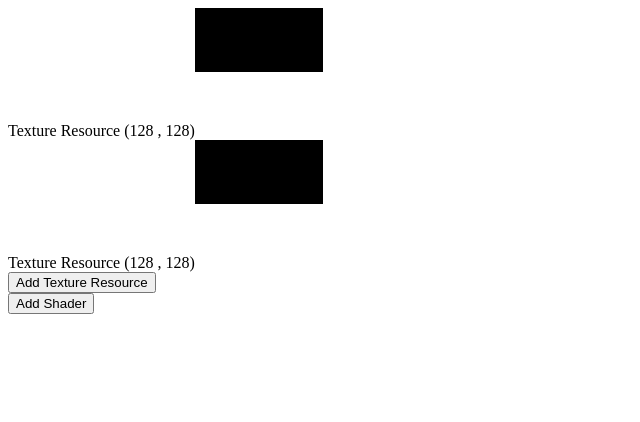
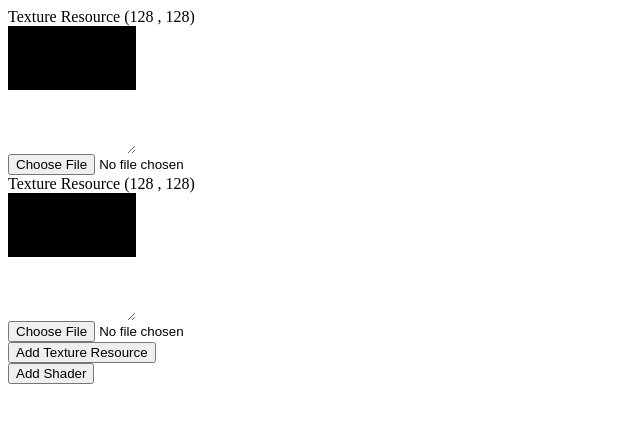
Before and after one commit to kvnnap/anvil-image-processing, a React app: page / in a window 1280 px wide. Shown: the top 422 px of the page, without its empty margins (0-640 px from the left). Built offline with nearby package versions, Linux system fonts and the light colour scheme.

Commit message:
WIP - Part 3 (Browsing and CSS for resizing)

```diff
--- a/src/components/Pipeline.tsx
+++ b/src/components/Pipeline.tsx
@@ -1,8 +1,8 @@
 import React from 'react';
-import { ITextureResource } from '../resources/ITextureResource';
 import { TextureResource } from '../resources/TextureResource';
 import { BlurShader } from '../shaders/BlurShader';
 import { IShader } from '../shaders/IShader';
+import { ResourceManager } from './ResourceManager';
 import { Shader } from './Shader';
 import { TextureResourceComponent } from './TexutreResourceComponent';
 
@@ -65,6 +65,7 @@ export class Pipeline extends React.Component<{}, PipelineState>
                 {shadNodes}
             </div>
             <button onClick={this.clickAddShader}>Add Shader</button>
+            <ResourceManager></ResourceManager>
         </div>;
     }
 }
--- /dev/null
+++ b/src/components/ResourceManager.tsx
@@ -0,0 +1,22 @@
+import { useState } from "react";
+import { TextureResource } from "../resources/TextureResource";
+import { TextureResourceComponent } from "./TexutreResourceComponent";
+
+type ResourceManagerStateItem =
+{
+    id?: number,
+    name?: string,
+    texResource: TextureResource
+}
+
+type ResourceManagerState =  ResourceManagerStateItem[];
+
+export function ResourceManager()
+{
+    const [state, setState] = useState<ResourceManagerState>([]);
+
+    let texNodes = state.map((res)=> {
+        return <TextureResourceComponent key={res.id} textureResource={res.texResource}></TextureResourceComponent>
+    });
+    return <div>{texNodes}</div>;
+}
--- a/src/components/TexutreResourceComponent.tsx
+++ b/src/components/TexutreResourceComponent.tsx
@@ -1,4 +1,5 @@
-import React from 'react';
+import { ChangeEvent, useEffect, useRef, useState } from 'react';
+import { Vector2 } from '../math/Vector2';
 import { TextureResource } from '../resources/TextureResource';
 
 type TextureResourceProp =
@@ -6,36 +7,49 @@ type TextureResourceProp =
     textureResource: TextureResource
 }
 
-export class TextureResourceComponent extends React.Component<TextureResourceProp>
+export function TextureResourceComponent(props : TextureResourceProp)
 {
-    private canvas: React.RefObject<HTMLCanvasElement> = React.createRef();
+    let canvas = useRef<HTMLCanvasElement>();
 
-    private updateCanvas()
+    let [dim, setDim] = useState(props.textureResource.getDimensions());
+
+    function updateCanvas()
     {
-        let canvas = this.canvas.current;
-        let ctx = canvas.getContext('2d');
-        let dim = this.props.textureResource.getDimensions();
-        ctx.putImageData(new ImageData(this.props.textureResource.getData(), dim.x), 0, 0);
+        let ctx = canvas.current.getContext('2d');
+        let dim = props.textureResource.getDimensions();
+        ctx.putImageData(new ImageData(props.textureResource.getData(), dim.x), 0, 0);
     }
 
-    componentDidMount(): void
+    useEffect(() => {
+        updateCanvas();
+    });
+
+    function handleFileChange(event: ChangeEvent<HTMLInputElement>)
     {
-        this.updateCanvas();
+        let file = event.target.files[0];
+
+        // For normal image types, read rgb using canvas
+        let image = new Image();
+        image.src = URL.createObjectURL(file)
+        image.onload = (ev: Event) => {
+            canvas.current.width = image.width;
+            canvas.current.height = image.height;
+            let ctx = canvas.current.getContext('2d');
+            ctx.drawImage(image, 0, 0);
+            let imageData = ctx.getImageData(0, 0, image.width, image.height);
+            props.textureResource.setData(imageData.data, image.width, image.height);
+            setDim(new Vector2(image.width, image.height));
+        };
     }
 
-    componentDidUpdate(prevProps: Readonly<TextureResourceProp>, prevState: Readonly<{}>, snapshot?: any): void {
-        //if (this.prevData !== this.props.textureResource.getData())
-        {
-            this.updateCanvas();
-        }
-    }
+    return <div>
+        <span>Texture Resource ({dim.x} , {dim.y})</span>
+        <div className='grid-container'>
+            <div className='resizable' style={{width: 128}}>
+                <canvas ref={canvas} width={dim.x} height={dim.y}></canvas>
+            </div>
+        </div>
 
-    render(): React.ReactNode
-    {
-        let dim = this.props.textureResource.getDimensions();
-        return <div>
-            <span>Texture Resource ({dim.x} , {dim.y})</span>
-            <canvas ref={this.canvas} width={dim.x} height={dim.y}></canvas>
-        </div>;
-    }
+        <input type="file" accept="image/*" onChange={handleFileChange} />
+    </div>;
 }
--- /dev/null
+++ b/src/css/canvas.css
@@ -0,0 +1,20 @@
+.grid-container {
+    display: grid;
+    grid-template-columns: 60% 40%;
+}
+
+.grid-item {
+    background-color: gray;
+}
+
+.resizable {
+    display: inline-block;
+    resize: horizontal;
+    overflow: hidden;
+    line-height: 0;
+    max-width: 100%;
+}
+
+.resizable img, .resizable canvas {
+    width: 100%;
+}
--- a/src/index.tsx
+++ b/src/index.tsx
@@ -2,6 +2,7 @@ import { createRoot } from 'react-dom/client';
 import { Main } from './components/Main';
 import { TextureResource } from './resources/TextureResource';
 import { BlurShader } from './shaders/BlurShader';
+import './css/canvas.css'
 
 function main()
 {
--- a/src/resources/TextureResource.ts
+++ b/src/resources/TextureResource.ts
@@ -57,10 +57,17 @@ export class TextureResource implements ITextureResource
         this.data[i + 3] = v.a;
     }
 
+    setData(data: Uint8ClampedArray, width: number, height: number)
+    {
+        this.data = data;
+        this.width = width;
+        this.height = height;
+    }
+
     private twoToOneDim(x: number, y: number) : number
     {
         x = x < 0 ? 0 : x >= this.width ? this.width - 1 : x;
         y = y < 0 ? 0 : y >= this.height ? this.height - 1 : y;
-        return TextureResource.BytesPerPixel * (this.height * y + x);
+        return TextureResource.BytesPerPixel * (this.width * y + x);
     }
 }
--- a/src/shaders/BlurShader.ts
+++ b/src/shaders/BlurShader.ts
@@ -1,4 +1,5 @@
 import { Utils } from "../math/Utils";
+import { Vector2 } from "../math/Vector2";
 import { Vector4 } from "../math/Vector4";
 import { ITextureResource } from "../resources/ITextureResource";
 import { TextureResource } from "../resources/TextureResource";
@@ -64,14 +65,19 @@ export class BlurShader implements IShader
 
         let input = this.inputs[0];
         let output = this.outputs[0];
-        let dim = input.getDimensions();
+        let dimInput = input.getDimensions();
+        let dimOutput = output.getDimensions();
+        let dim = new Vector2(
+            dimInput.x < dimOutput.x ? dimInput.x : dimOutput.x,
+            dimInput.y < dimOutput.y ? dimInput.y : dimOutput.y,
+        );
 
         let buffer = new TextureResource(dim.x, dim.y);
 
         // first pass
-        for(let x = 0; x < dim.x; ++x)
+        for(let y = 0; y < dim.y; ++y)
         {
-            for(let y = 0; y < dim.y; ++y)
+            for(let x = 0; x < dim.x; ++x)
             {
                 result = new Vector4();
                 for (let i = 0; i < filterSize; ++i)
@@ -81,9 +87,9 @@ export class BlurShader implements IShader
         }
 
         // second pass
-        for(let x = 0; x < dim.x; ++x)
+        for(let y = 0; y < dim.y; ++y)
         {
-            for(let y = 0; y < dim.y; ++y)
+            for(let x = 0; x < dim.x; ++x)
             {
                 result = new Vector4();
                 for (let i = 0; i < filterSize; ++i)
```
